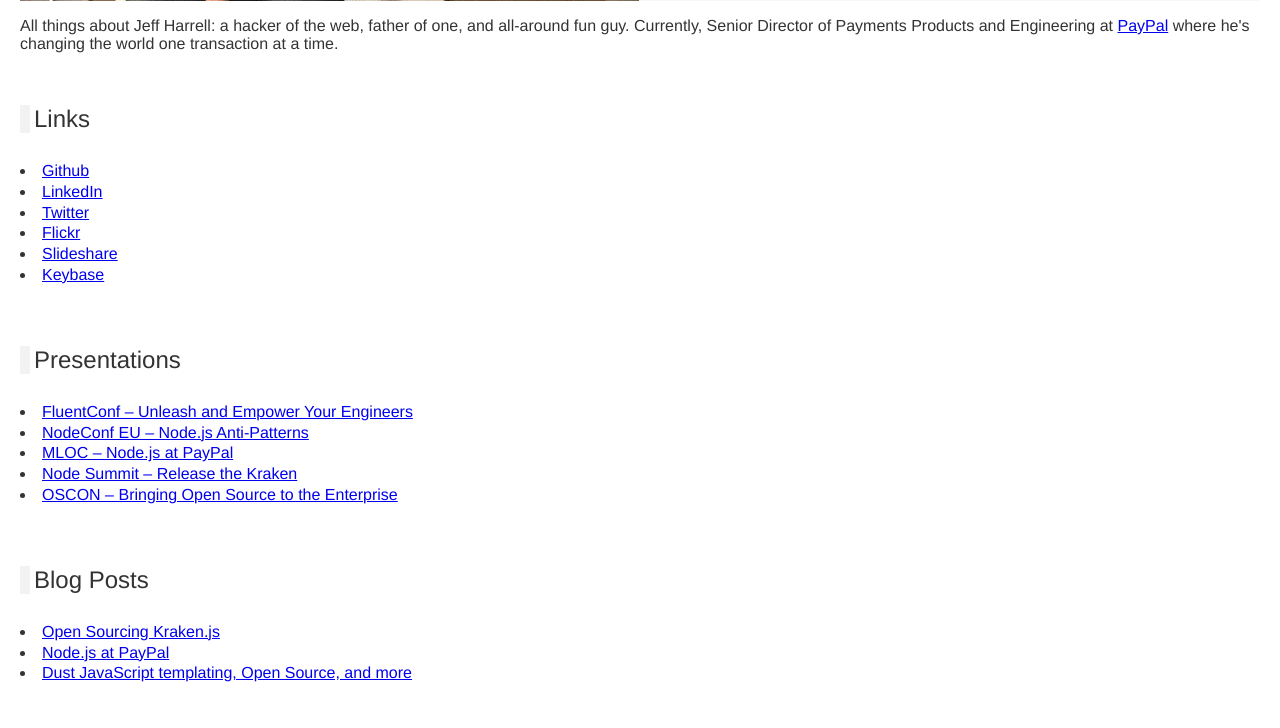
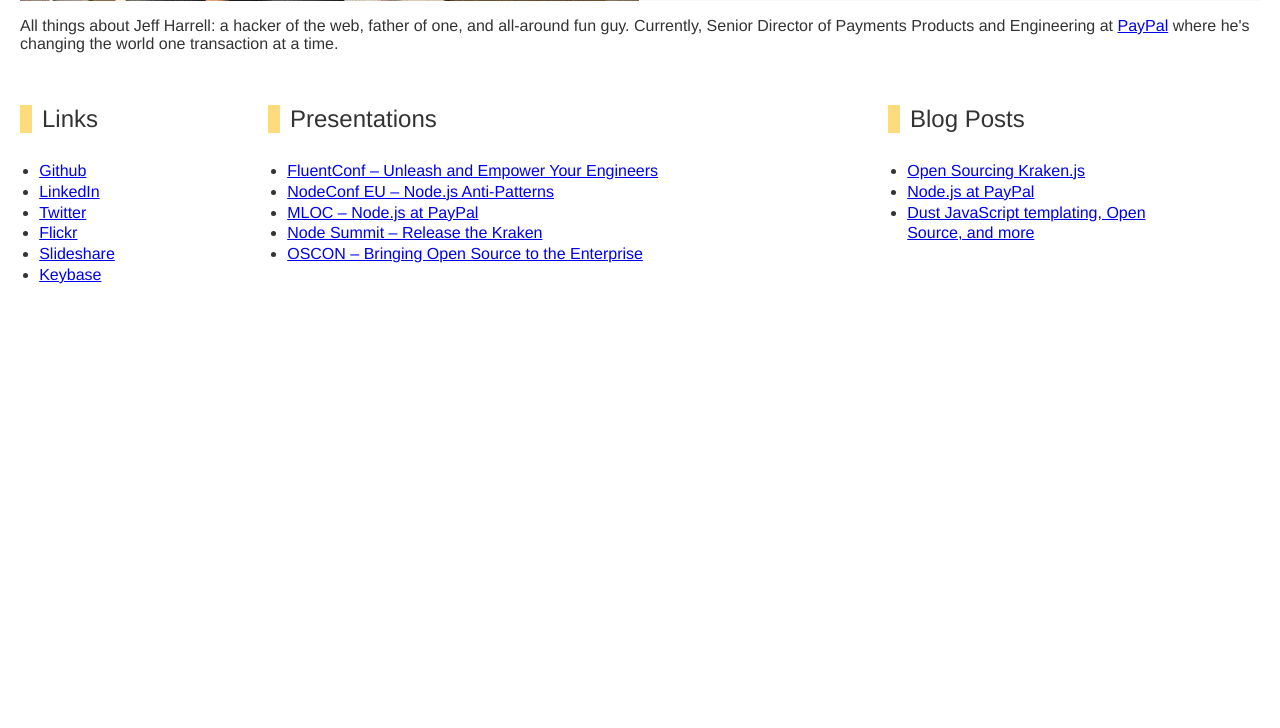
Before and after one commit to jeffharrell/jeffreyharrell.com, a PHP site: page / in a window 1280 px wide. Shown: the part 419-1147 px from the top of the page. After the commit the page ends 703 px from the top, so only its background shows below. Run offline with PHP 8.4, Linux system fonts and the light colour scheme.

Commit message:
Creating columns

```diff
--- a/css/jeffreyharrell.css
+++ b/css/jeffreyharrell.css
@@ -15,9 +15,9 @@ h1 {
 h2, h3 {
 	display: inline-block;
 	margin: 1.5em 0 0.5em;
-	padding-left: 4px;
+	padding-left: 10px;
 	font-size: 1.5em;
-	border-left: 10px solid #f2f2f2;
+	border-left: 12px solid #ffdc7b;
 }
 
 h1, h2, h3 {
@@ -26,13 +26,16 @@ h1, h2, h3 {
 }
 
 ul {
-	margin: 1em 0 1.5em;
+	margin: 1em 0 1.5em 1.2em;
 	padding: 0;
-	list-style-position: inside;
 }
 
 li {
 	line-height: 1.3em;
+}
+
+section {
+	float: left;
 }
 
 #banner {
@@ -51,6 +54,18 @@ li {
 	font-style: normal;
 }
 
+#links {
+	width: 20%;
+}
+
+#presentations {
+	width: 50%;
+}
+
+#posts {
+	width: 25%;
+}
+
 
 /* Phones'ish */
 
@@ -65,6 +80,11 @@ li {
 		font-size: 1.5em;
 	}
 
+	section {
+		float: none;
+		width: auto !important;
+	}
+
 	h2, h3 {
 		font-size: 1.25em;
 	}
@@ -77,7 +97,12 @@ li {
 
 /* Tablets'ish */
 
-@media only screen and (max-width: 768px) {
+@media only screen and (max-width: 820px) {
+	section {
+		float: none;
+		width: auto !important;
+	}
+
 	#banner h1 {
 		padding-bottom: 30px;
 		font-size: 2em;
```
